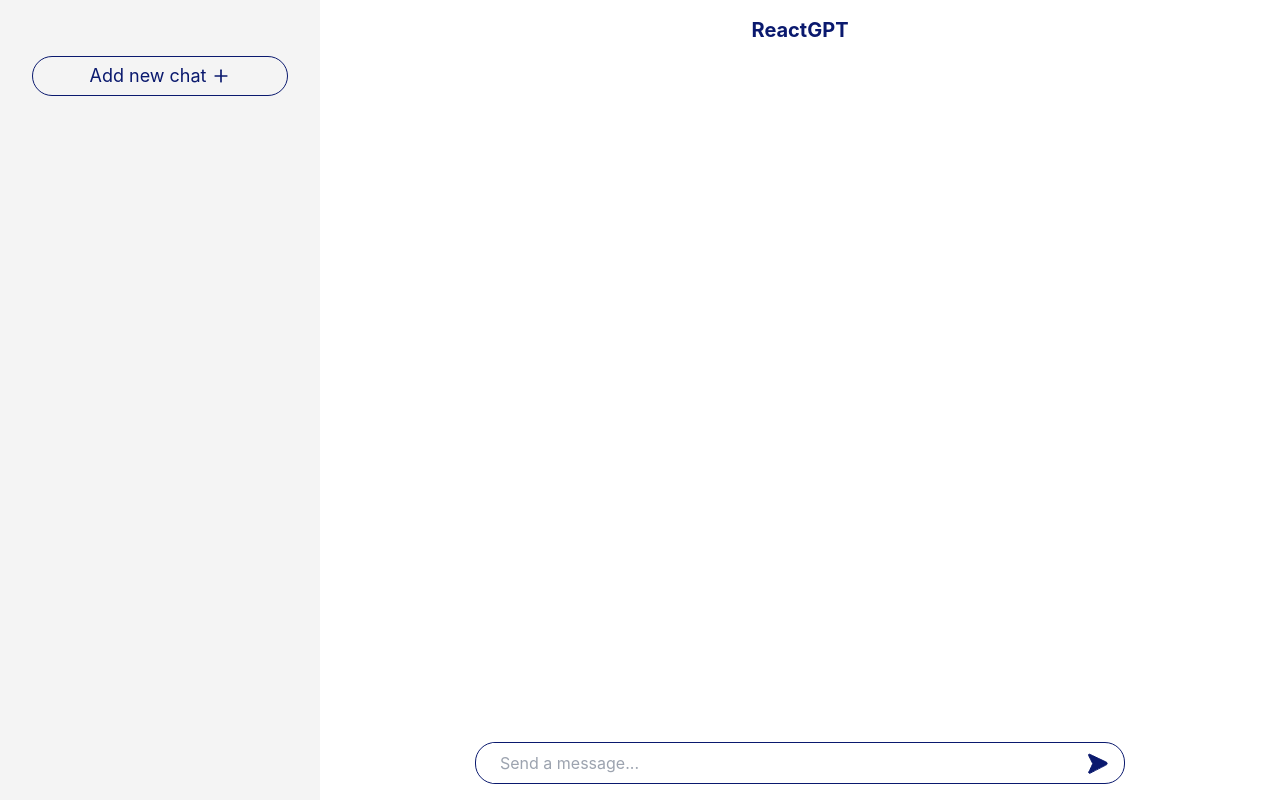
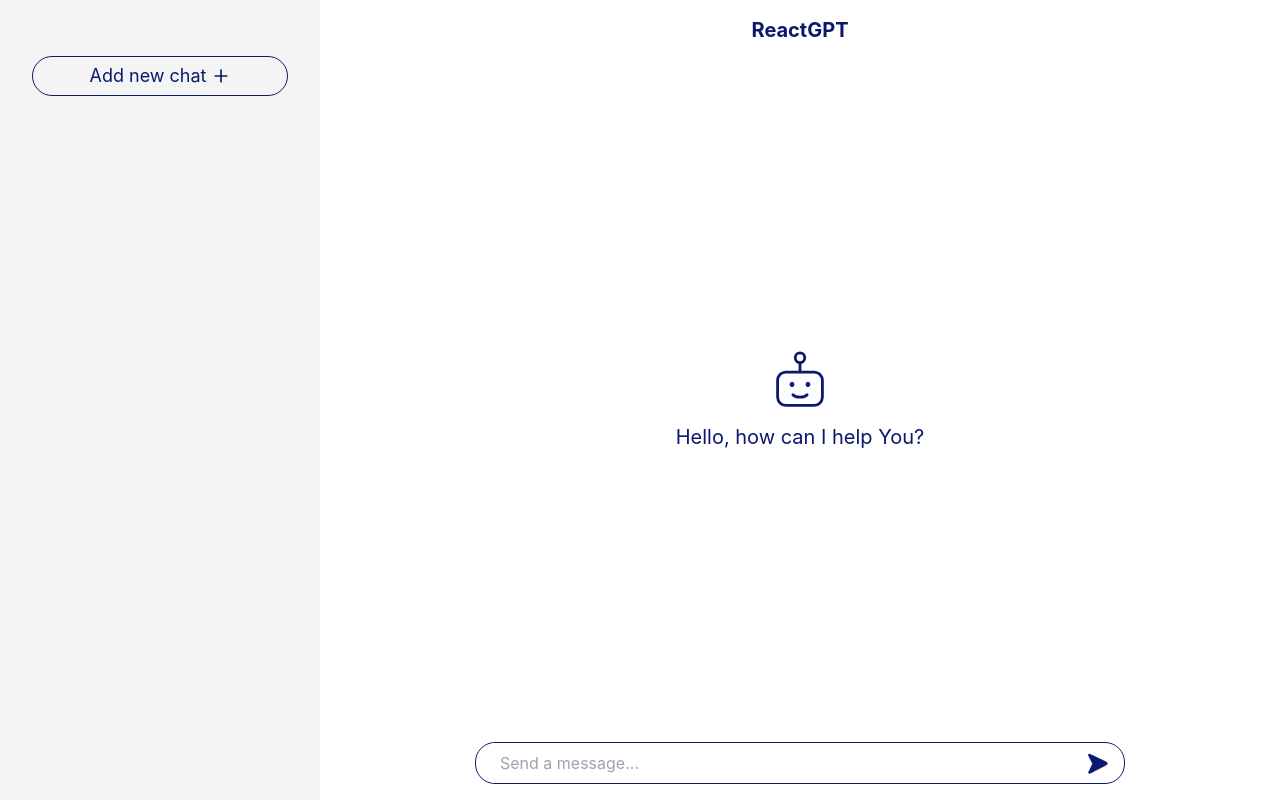
Before and after one commit to barteek-poz/ReactGPT, a React (Vite) app: page / in a window 1280 px wide. Built offline with nearby package versions, Linux system fonts and the light colour scheme.

Commit message:
created default message

```diff
--- /dev/null
+++ b/src/components/DefaultMessage.jsx
@@ -0,0 +1,10 @@
+import ROBOT_ICON from "../assets/robot.svg";
+
+const DefaultMessage = () => {
+return <div className="flex flex-col items-center gap-4">
+<img className="w-14 h-14" src={ROBOT_ICON} alt="robot-icon" />
+<p className="text-mainBlue text-xl">Hello, how can I help You?</p>
+</div>
+}
+
+export default DefaultMessage
--- a/src/components/MainLayout.jsx
+++ b/src/components/MainLayout.jsx
@@ -4,23 +4,28 @@ import TopBar from "./TopBar";
 import ChatWindow from "./ChatWindow";
 import { ChatContext } from "../context/ChatContext";
 import { useMobile } from "../hooks/useMobile";
+import DefaultMessage from "./DefaultMessage";
 
 export const MainLayout = () => {
   const [menuActive, setMenuActive] = useState(false);
   const [chatHistory, setChatHistory] = useState([]);
   const [currentChat, setCurrentChat] = useState([]);
-const widowWidth = useMobile()
-
+  const widowWidth = useMobile();
+console.log(currentChat);
   return (
     <ChatContext.Provider
       value={{ chatHistory, setChatHistory, currentChat, setCurrentChat }}>
       <div className="LAYOUT flex flex-col lg:flex-row  justify-between h-lvh">
-        {widowWidth.screenWidth < 1024 ? menuActive && (
+        {widowWidth.screenWidth < 1024 ? (
+          menuActive && (
+            <Menu menuActive={menuActive} setMenuActive={setMenuActive} />
+          )
+        ) : (
           <Menu menuActive={menuActive} setMenuActive={setMenuActive} />
-        ) : <Menu menuActive={menuActive} setMenuActive={setMenuActive} />}
+        )}
         <div className="flex flex-col flex-1 justify-between ">
           <TopBar menuActive={menuActive} setMenuActive={setMenuActive} />
-
+           {currentChat.length === 0 ? <DefaultMessage /> : ''}
           <div className="LAYOUT CHILDREN">
             <ChatWindow />
           </div>
```
